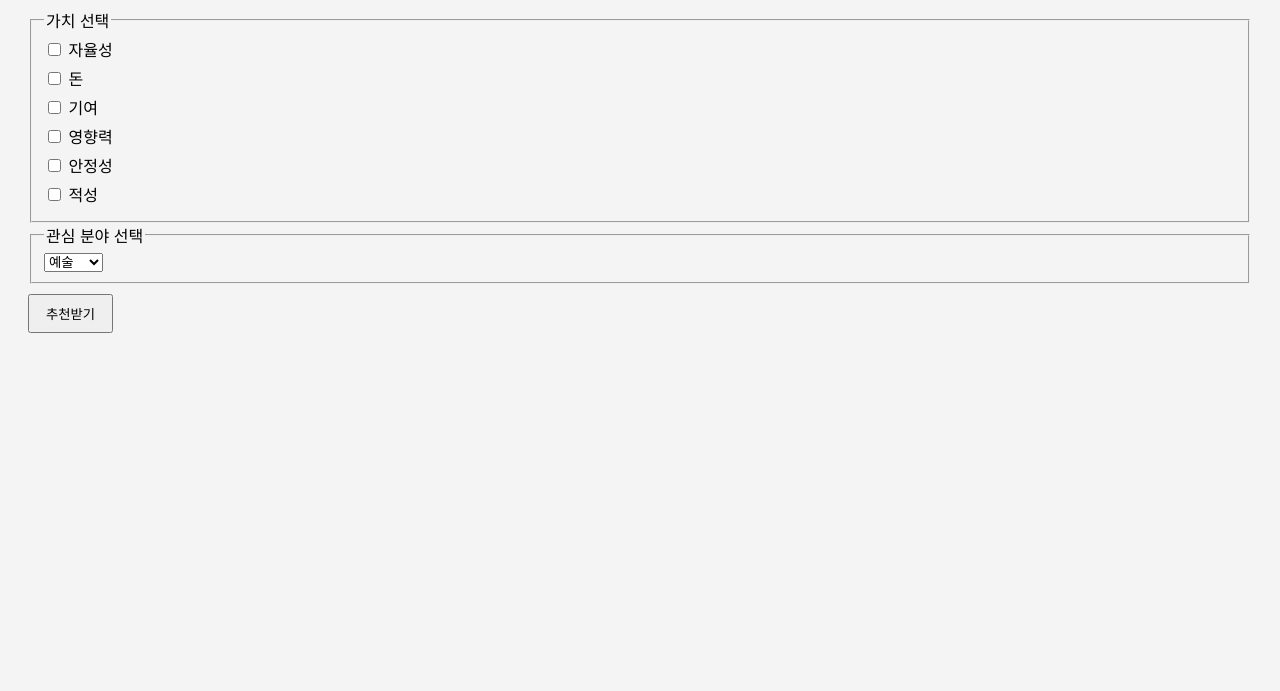
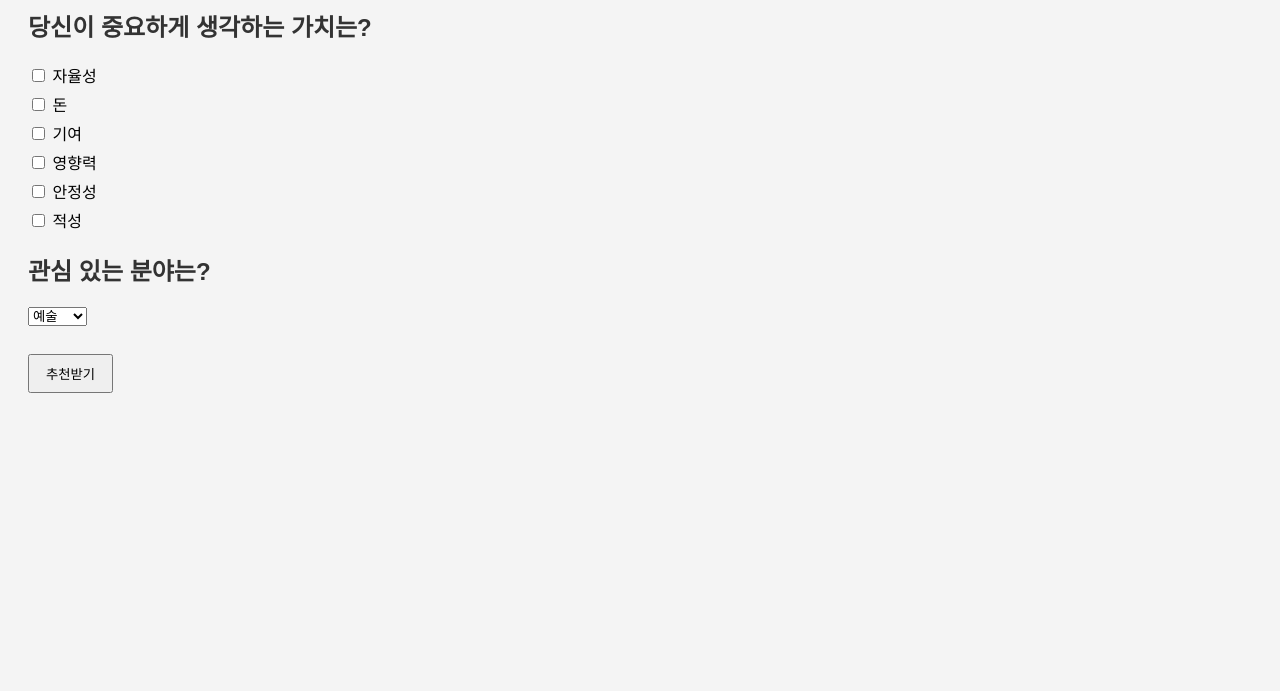
Before and after one commit to ABC12STAR/plsplspls, a plain HTML site: page index.html in a window 1280 px wide. Shown: the part 109-800 px from the top of the page. Drawn offline with Linux system fonts and the light colour scheme.

Commit message:
index.html

```diff
--- a/index.html
+++ b/index.html
@@ -1,27 +1,25 @@
 <!DOCTYPE html>
 <html lang="ko">
 <head>
-  <meta charset="UTF-8">
+  <meta charset="UTF-8" />
+  <meta name="viewport" content="width=device-width, initial-scale=1.0"/>
   <title>직업 추천</title>
-  <link rel="stylesheet" href="style.css">
+  <link rel="stylesheet" href="style.css" />
 </head>
 <body>
-  <h1>직업 추천 웹사이트</h1>
+  <h1>당신에게 맞는 직업을 추천해드립니다</h1>
 
   <form>
-    <fieldset>
-      <legend>가치 선택</legend>
-      <label><input type="checkbox" name="value" value="자율성"> 자율성</label>
-      <label><input type="checkbox" name="value" value="돈"> 돈</label>
-      <label><input type="checkbox" name="value" value="기여"> 기여</label>
-      <label><input type="checkbox" name="value" value="영향력"> 영향력</label>
-      <label><input type="checkbox" name="value" value="안정성"> 안정성</label>
-      <label><input type="checkbox" name="value" value="적성"> 적성</label>
-    </fieldset>
+    <h2>당신이 중요하게 생각하는 가치는?</h2>
+    <label><input type="checkbox" name="value" value="자율성" /> 자율성</label>
+    <label><input type="checkbox" name="value" value="돈" /> 돈</label>
+    <label><input type="checkbox" name="value" value="기여" /> 기여</label>
+    <label><input type="checkbox" name="value" value="영향력" /> 영향력</label>
+    <label><input type="checkbox" name="value" value="안정성" /> 안정성</label>
+    <label><input type="checkbox" name="value" value="적성" /> 적성</label>
 
-    <fieldset>
-      <legend>관심 분야 선택</legend>
-      <select id="field" name="field">
+    <h2>관심 있는 분야는?</h2>
+    <select id="field">
       <option value="예술">예술</option>
       <option value="과학">과학</option>
       <option value="기술">기술</option>
@@ -32,8 +30,8 @@
       <option value="정치">정치</option>
       <option value="국방">국방</option>
     </select>
-    </fieldset>
 
+    <br /><br />
     <button type="submit">추천받기</button>
   </form>
 
```
Lines whose indentation alone changed are shown as unchanged.
